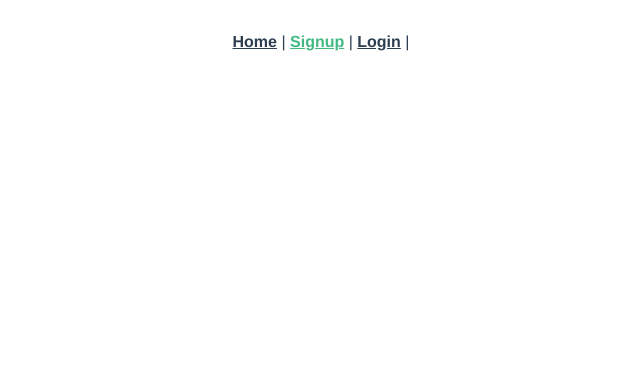
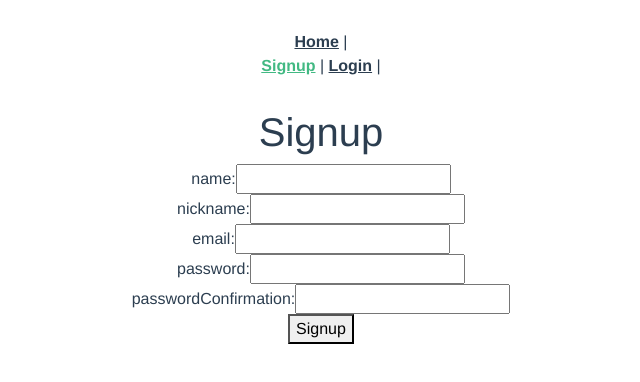
Before and after one commit to Sungayoung/Movie-Chain, a Vue app: page /accounts/signup in a window 1280 px wide. Shown: the top 382 px of the page, without its empty margins (319-959 px from the left). Built offline with nearby package versions, Linux system fonts and the light colour scheme.

Commit message:
[ADD] 로그인기능 구성

```diff
--- a/package.json
+++ b/package.json
@@ -8,6 +8,7 @@
     "lint": "vue-cli-service lint"
   },
   "dependencies": {
+    "axios": "^0.24.0",
     "bootstrap": "^5.1.3",
     "bootstrap-vue": "^2.21.2",
     "core-js": "^3.6.5",
--- a/src/App.vue
+++ b/src/App.vue
@@ -2,12 +2,44 @@
   <div id="app">
     <div id="nav">
       <router-link to="/">Home</router-link> |
-      <router-link :to="{name: 'Signup'}">Signup</router-link> |
-      <router-link :to="{name: 'Login'}">Login</router-link> |
+      <div v-if="isLogin">
+        <router-link @click.native="logout" to="#">Logout</router-link>
+      </div>
+      <div v-else>
+        <router-link :to="{ name: 'Signup' }">Signup</router-link> |
+        <router-link :to="{ name: 'Login' }">Login</router-link> |
+      </div>
     </div>
-    <router-view/>
+    <router-view @login="login" />
   </div>
 </template>
+
+<script>
+export default {
+  name: "App",
+  data: function () {
+    return {
+      isLogin: false,
+    };
+  },
+  methods: {
+    logout: function () {
+      this.isLogin = false;
+      localStorage.removeItem("jwt");
+      this.$router.push({ name: "Login" });
+    },
+    login: function () {
+      this.isLogin = true;
+    }
+  },
+  created: function () {
+    const token = localStorage.getItem("jwt");
+    if (token) {
+      this.isLogin = true;
+    }
+  },
+};
+</script>
 
 <style>
 #app {
--- a/src/router/index.js
+++ b/src/router/index.js
@@ -1,8 +1,8 @@
 import Vue from 'vue'
 import VueRouter from 'vue-router'
 import Home from '../views/Home.vue'
-import Signup from '../views/Signup.vue'
-import Login from '../views/Login.vue'
+import Signup from '../views/accounts/Signup.vue'
+import Login from '../views/accounts/Login.vue'
 
 Vue.use(VueRouter)
 
--- a/src/views/Login.vue
+++ /dev/null
@@ -1,13 +0,0 @@
-<template>
-  <div></div>
-</template>
-
-<script>
-export default {
-
-}
-</script>
-
-<style>
-
-</style>
--- a/src/views/Signup.vue
+++ /dev/null
@@ -1,13 +0,0 @@
-<template>
-  <div></div>
-</template>
-
-<script>
-export default {
-
-}
-</script>
-
-<style>
-
-</style>
--- /dev/null
+++ b/src/views/accounts/Login.vue
@@ -0,0 +1,60 @@
+<template>
+  <div>
+    <h1>Login</h1>
+    <div>
+      <label for="username">name:</label>
+      <input
+        type="text"
+        id="username"
+        v-model="credentials.username"
+        @keyup.enter="login"
+      />
+    </div>
+    <div>
+      <label for="password">password:</label>
+      <input
+        type="text"
+        id="password"
+        v-model="credentials.password"
+        @keyup.enter="login"
+      />
+    </div>
+    <button @click.stop="login">Login</button>
+  </div>
+</template>
+
+<script>
+import axios from "axios";
+
+export default {
+  name: "Login",
+  data: function () {
+    return {
+      credentials: {
+        username: null,
+        password: null,
+      },
+    };
+  },
+  methods: {
+    login: function () {
+      axios({
+        method: "POST",
+        url: "http://127.0.0.1:8000/accounts/api-token-auth/",
+        data: this.credentials,
+      })
+        .then((res) => {
+          console.log(res);
+          localStorage.setItem("jwt", res.data.token);
+          this.$router.push({ name: "Home" });
+          this.$emit("login");
+        })
+        .catch((err) => {
+          console.log(err);
+        });
+    },
+  },
+};
+</script>
+
+<style></style>
--- /dev/null
+++ b/src/views/accounts/Signup.vue
@@ -0,0 +1,99 @@
+<template>
+  <div>
+    <h1>Signup</h1>
+    <div>
+      <label for="username">name:</label>
+      <input
+        type="text"
+        id="username"
+        v-model="credentials.username"
+        @keyup.enter="signup"
+      />
+    </div>
+    <div>
+      <label for="nickname">nickname:</label>
+      <input
+        type="text"
+        id="nickname"
+        v-model="credentials.nickname"
+        @keyup.enter="signup"
+      />
+    </div>
+    <div>
+      <label for="email">email:</label>
+      <input
+        type="text"
+        id="email"
+        v-model="credentials.email"
+        @keyup.enter="signup"
+      />
+    </div>
+    <div>
+      <label for="password">password:</label>
+      <input
+        type="text"
+        id="password"
+        v-model="credentials.password"
+        @keyup.enter="signup"
+      />
+    </div>
+    <div>
+      <label for="passwordConfirmation">passwordConfirmation:</label>
+      <input
+        type="text"
+        id="passwordConfirmation"
+        v-model="credentials.passwordConfirmation"
+        @keyup.enter="signup"
+      />
+    </div>
+    <button @click.stop="signup">Signup</button>
+  </div>
+</template>
+
+<script>
+import axios from "axios";
+
+export default {
+  name: "Signup",
+  data: function () {
+    return {
+      credentials: {
+        username: null,
+        nickname: null,
+        email:null,
+        password: null,
+        paswordConfirmation: null,
+
+      },
+    };
+  },
+  methods: {
+    signup: function () {
+      axios({
+        method: "POST",
+        url: "http://127.0.0.1:8000/accounts/signup/",
+        data: this.credentials,
+      })
+        .then(() => {
+          axios({
+            method: "POST",
+            url: "http://127.0.0.1:8000/accounts/api-token-auth/",
+            data: this.credentials,
+          })
+            .then((res) => {
+              localStorage.setItem("jwt", res.data.token);
+              this.$router.push({ name: "Home" });
+            })
+            .catch((err) => {
+              console.log(err);
+            });
+        })
+        .catch((err) => {
+          console.log(err);
+        });
+    },
+  },
+};
+</script>
+
+<style></style>
```
Also changed, not shown: 1 other file (tests, documents, lock files or other folders).
